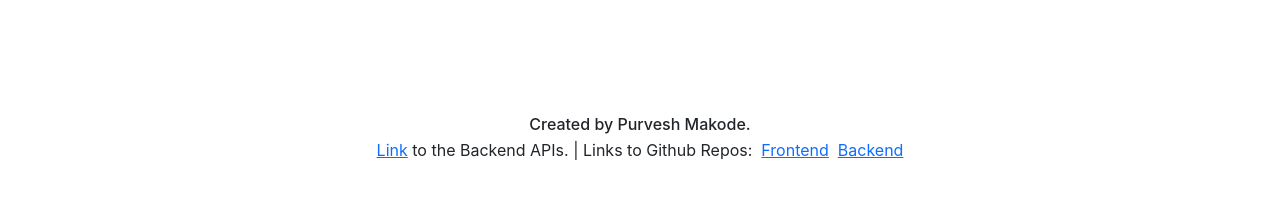
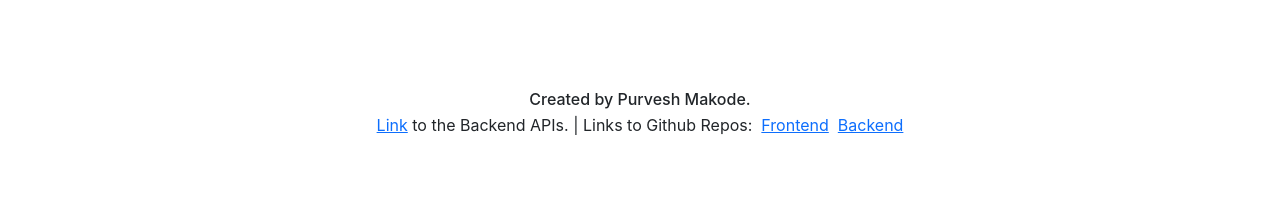
Before and after one commit to purveshmakode24/ticket-entry-react, a React (Create React App) app: page /support-tickets/ in a window 1280 px wide. Shown: the part 590-788 px from the top of the page. Built offline with nearby package versions, Linux system fonts and the light colour scheme; no server answers.

Commit message:
Fix few styles

```diff
--- a/src/components/Footer.tsx
+++ b/src/components/Footer.tsx
@@ -3,13 +3,12 @@ import { Link, NavLink } from 'react-router-dom'
 
 const Footer = () => {
   return (
-    <footer className="text-center">
+    <footer className="text-center" style={{padding: '20px'}}>
       <h6 className='mb-1'>Created by Purvesh Makode.</h6>
       <a href='https://ticket-entry-backend.vercel.app/'>Link</a> to the Backend APIs. |
       Links to Github Repos: &nbsp;
       <a href=' https://github.com/purveshmakode24/ticket-entry-react'>Frontend</a> &nbsp;
       <a href='https://github.com/purveshmakode24/ticket-entry-backend'>Backend</a>
-
     </footer>
   )
 }
--- a/src/support-agent/SupportAgents.tsx
+++ b/src/support-agent/SupportAgents.tsx
@@ -47,7 +47,7 @@ const SupportAgents = () => {
                         <Link to='/support-agents/create' className='btn btn-primary'>Create +</Link>
                     </div>
                 </div>
-                <div className="table-responsive" style={{ height: '500px' }}>
+                <div className="table-responsive" style={{ height: '455px' }}>
                     <table className="table table-striped table-sm">
                         <thead>
                             <tr>
--- a/src/support-ticket/SupportTickets.tsx
+++ b/src/support-ticket/SupportTickets.tsx
@@ -47,7 +47,7 @@ const SupportTickets = () => {
                 </div>
             </div>
 
-            <div className="table-responsive" style={{ height: '500px' }}>
+            <div className="table-responsive" style={{ height: '455px' }}>
                 <table className="table table-striped table-sm" >
                     <thead>
                         <tr>
```
